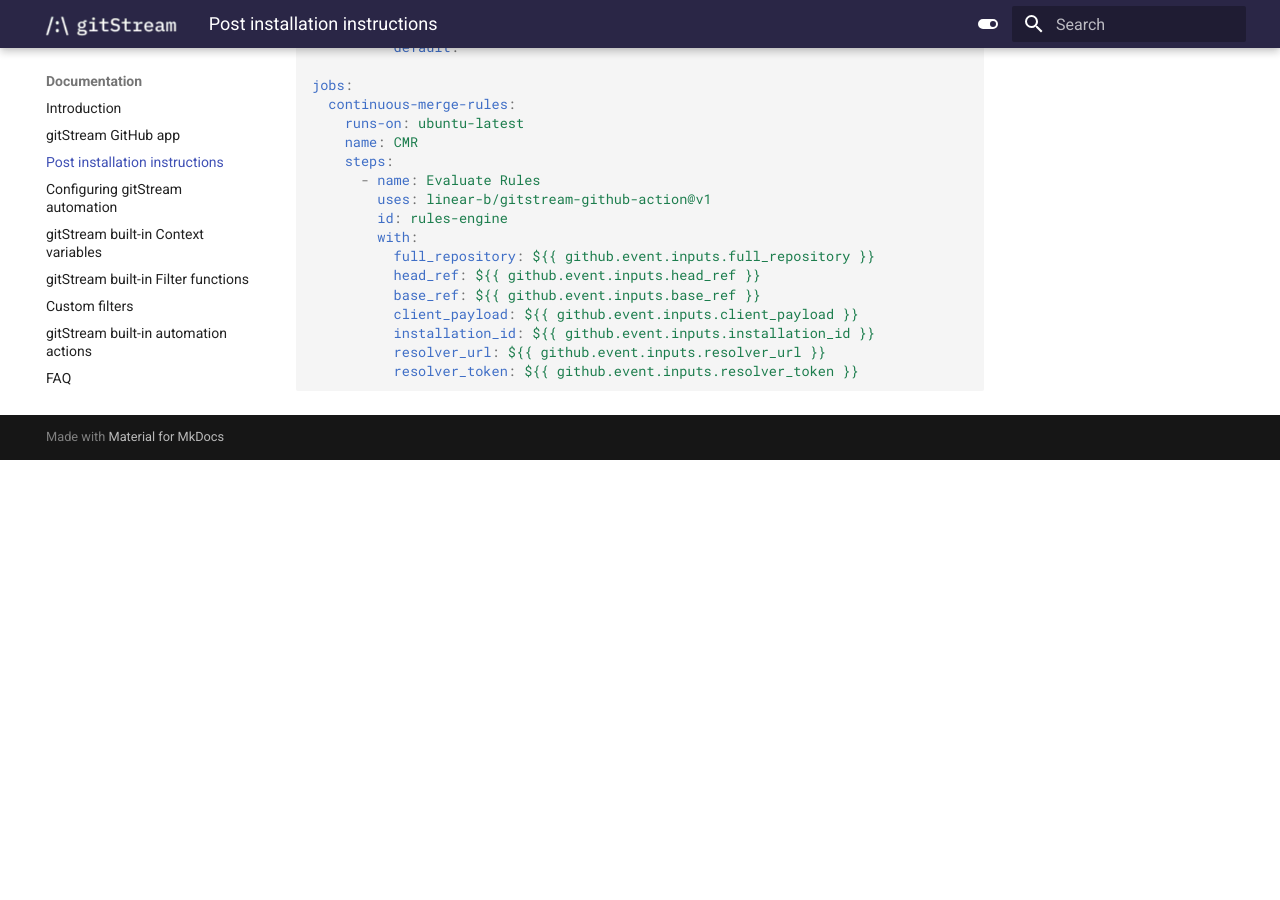
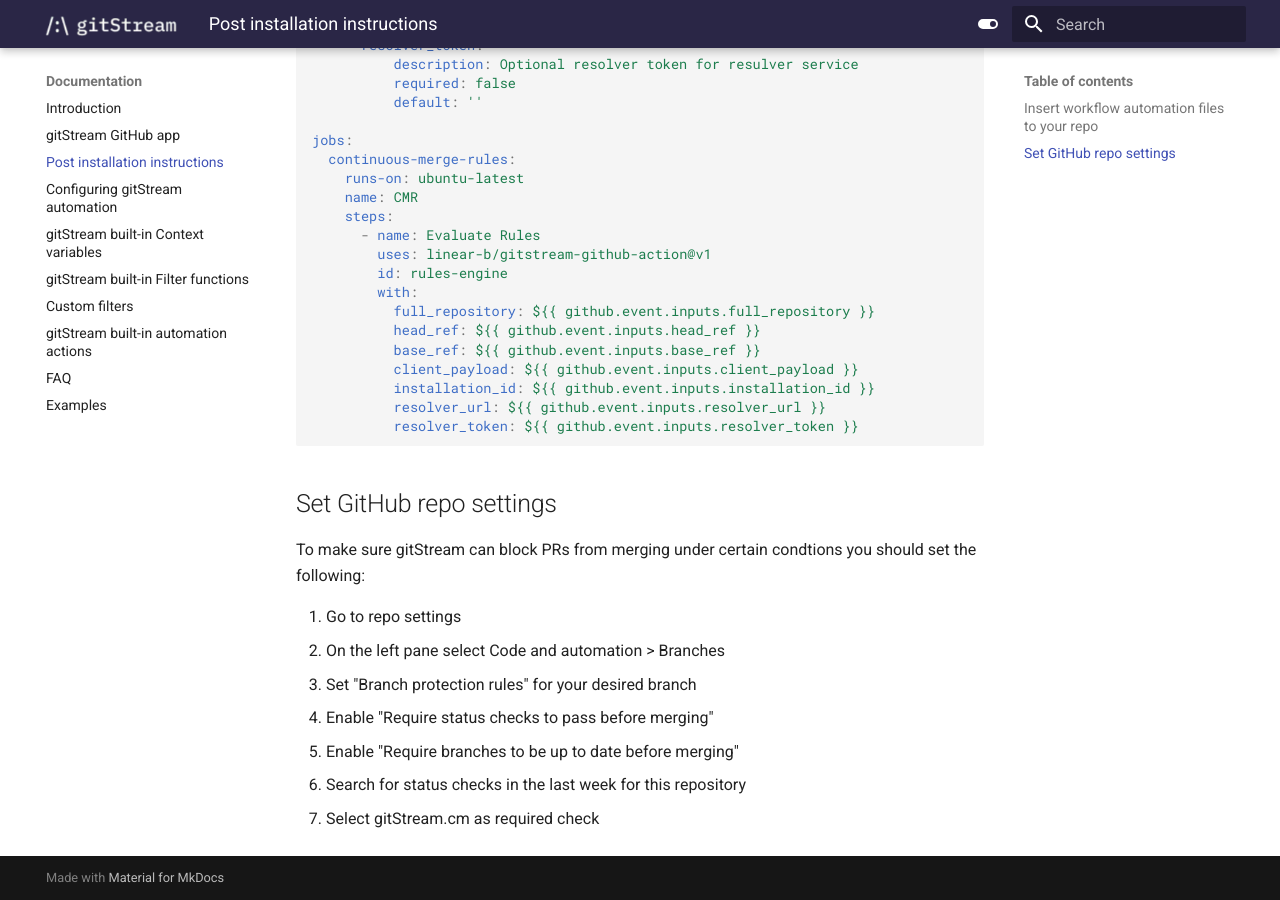
Before and after one commit to lkilpatrick/gitstream-mkdocs, an MkDocs documentation site: the page built from docs/11_github-app-onboarding.md, in a window 1280 px wide and 900 px high, scrolled down 1651 px. Built offline with MkDocs 1.6.1 and Material for MkDocs 9.7.7, drawn with Linux system fonts in a browser that asks for light colours; before the commit the page ends 2111 px from its top, so only the background shows below that; some of the changed text lies outside the part shown.

Commit message:
added required checks

````diff
--- a/docs/11_github-app-onboarding.md
+++ b/docs/11_github-app-onboarding.md
@@ -1,5 +1,6 @@
 # Post installation instructions
 
+## Insert workflow automation files to your repo
 
 !!! attention
 
@@ -101,3 +102,15 @@
           resolver_url: ${{ github.event.inputs.resolver_url }}
           resolver_token: ${{ github.event.inputs.resolver_token }}
 ```
+
+## Set GitHub repo settings
+
+To make sure gitStream can block PRs from merging under certain condtions you should set the following:
+
+1. Go to repo settings
+2. On the left pane select Code and automation > Branches
+3. Set "Branch protection rules" for your desired branch
+4. Enable "Require status checks to pass before merging"
+5. Enable "Require branches to be up to date before merging"
+6. Search for status checks in the last week for this repository
+7. Select gitStream.cm as required check
````
Also changed, not shown: docs/10_github-app.md (+4 -0 lines).
